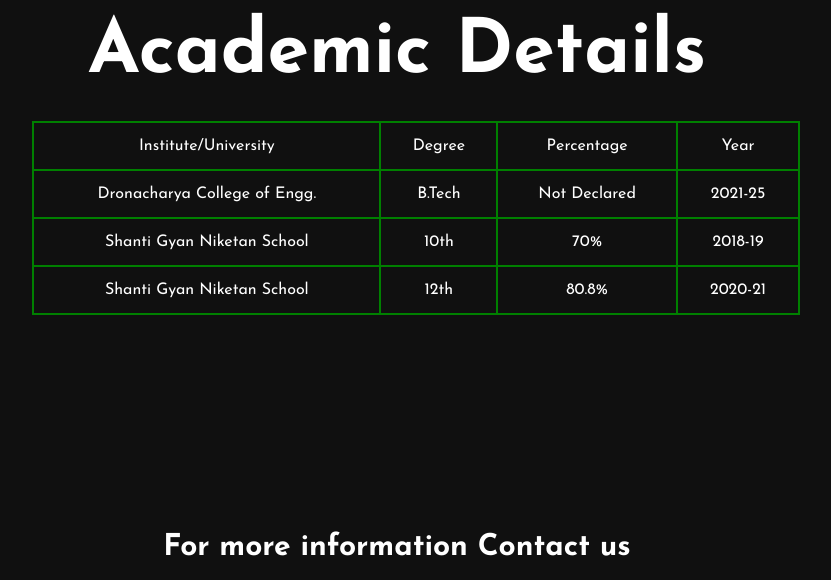
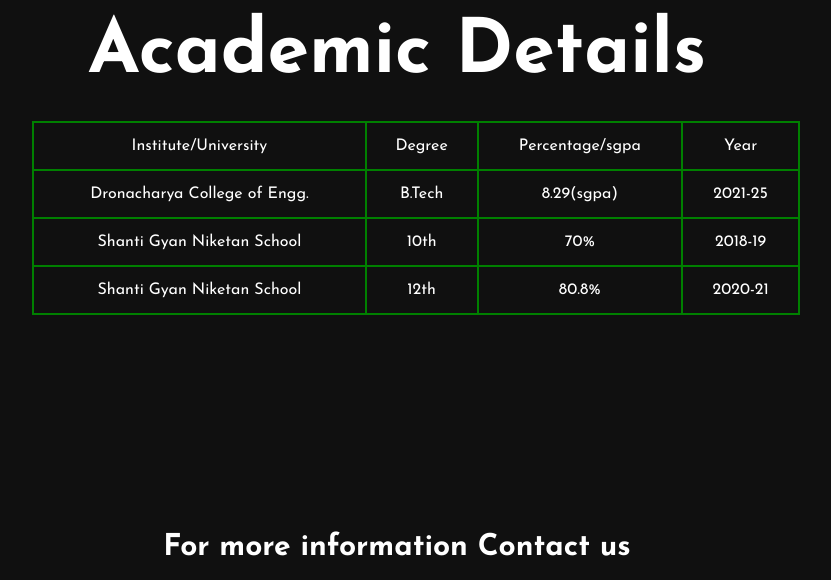
Before and after one commit to Deepanshu1225/Deepanshu1225.github.io, a plain HTML site: page index.html in a window 1280 px wide. Shown: the part 1700-2280 px from the top of the page, without its empty margins (243-1074 px from the left). Drawn offline with Linux system fonts and the light colour scheme.

Commit message:
Update index.html

```diff
--- a/index.html
+++ b/index.html
@@ -73,13 +73,13 @@
           <tr>
             <td>Institute/University</td>
             <td>Degree</td>
-            <td>Percentage</td>
+            <td>Percentage/sgpa</td>
             <td>Year</td>
           </tr>
           <tr>
             <td>Dronacharya College of Engg.</td>
             <td>B.Tech</td>
-            <td>Not Declared</td>
+            <td> 8.29(sgpa)</td>
             <td>2021-25</td>
           </tr>
           <tr>
```
